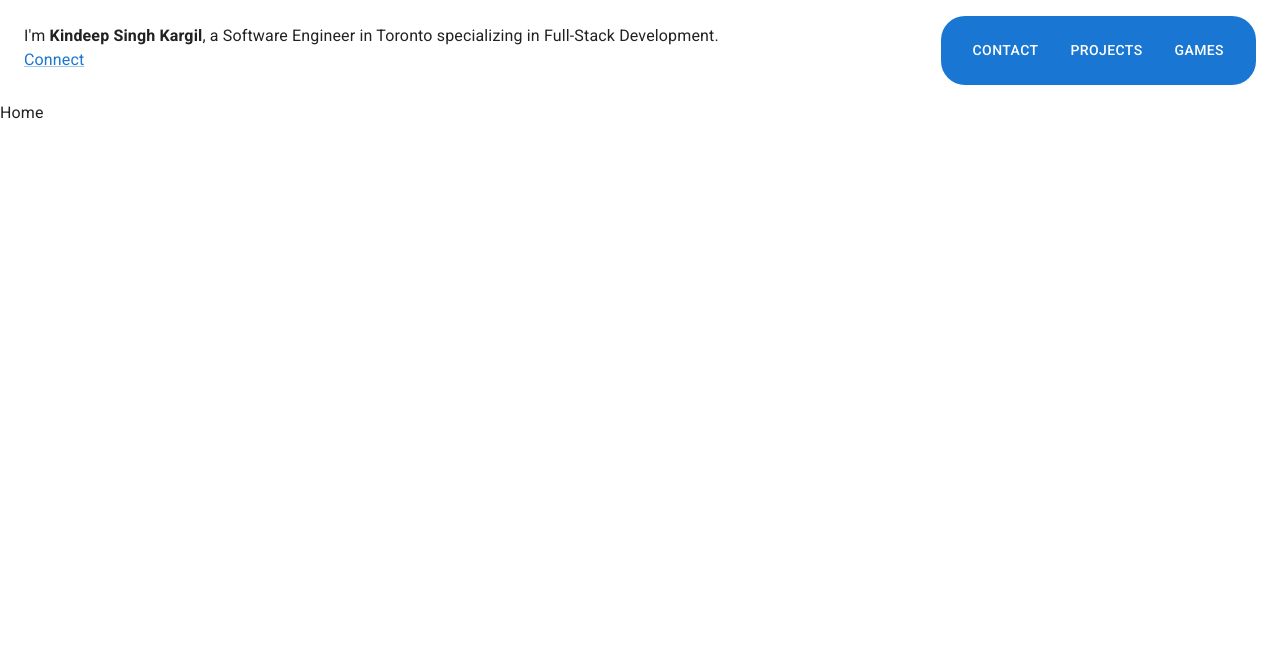
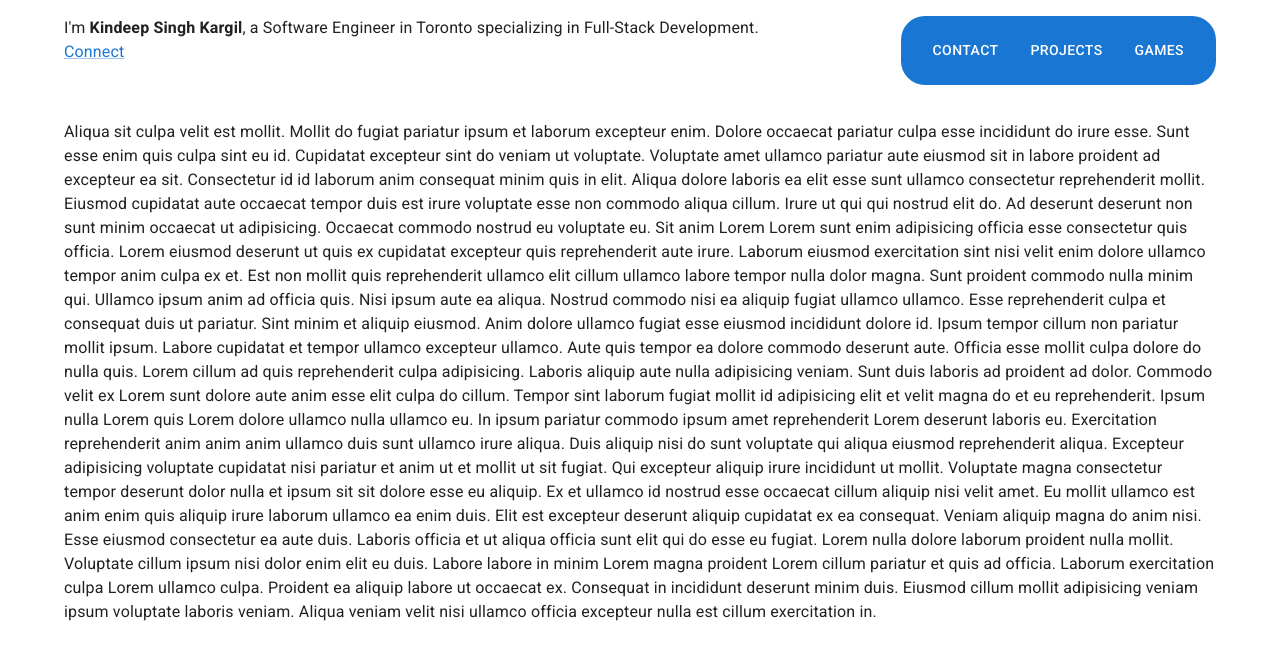
Before and after one commit to kindeep/kindeep.github.io, a React (Create React App) app: page / in a window 1280 px wide. Shown: the top 660 px of the page. Built offline with nearby package versions, Linux system fonts and the light colour scheme.

Commit message:
Home page and about structure

```diff
--- a/src/App.tsx
+++ b/src/App.tsx
@@ -13,6 +13,8 @@ import {
   Routes,
 } from "react-router-dom";
 import Contact from "./pages/Contact";
+import Home from "./pages/Home";
+import AboutHeader from "./components/AboutHeader";
 interface Props {
   children: React.ReactElement;
 }
@@ -32,24 +34,41 @@ function ElevationScroll(props: Props) {
   });
 }
 
+/* Vision: animated item change, collapsible if not enough space, expands vertically when no space,
+ maybe even animates to bottom of screen when small */
 function Navbar() {
   const { pathname } = useLocation();
+
+  const scrolled = useScrollTrigger({
+    disableHysteresis: true,
+    threshold: 0,
+  });
 
   const homePath = pathname === "/";
 
   return (
-    <Box sx={{ display: "flex" }}>
-      <Box sx={{ flexGrow: 1, p: 3 }}>
+    <Container
+      sx={{
+        position: "fixed",
+        top: 0,
+        left: 0,
+        right: 0,
+        pt: 2,
+      }}
+    >
+      <Box sx={{ display: "flex", justifyContent: "flex-end" }}>
+        <Box
+          sx={{
+            flexGrow: 1,
+            pr: 3,
+            display: { xs: "none", md: "block" },
+          }}
+        >
           {homePath && (
             <>
-            <Typography>
-              I'm <b>Kindeep Singh Kargil</b>, a Software Engineer in Toronto
-              specializing in Full-Stack Development.
-            </Typography>
-
-            <Link component={RouterLink} to="/contact">
-              Connect
-            </Link>
+              <Box sx={{ visibility: scrolled ? "hidden" : "block" }}>
+                <AboutHeader />
+              </Box>
             </>
           )}
         </Box>
@@ -58,8 +77,8 @@ function Navbar() {
           sx={{
             display: "flex",
             flexDirection: "column",
-          justifyContent: "center",
-          alignItems: "center",
+            // justifyContent: "center",
+            // alignItems: "center",
           }}
         >
           <div>
@@ -68,8 +87,6 @@ function Navbar() {
                 sx={{
                   bgcolor: "primary.main",
                   borderRadius: 6,
-                mx: 3,
-                my: 2,
                   p: 2,
                   flexGrow: 1,
                   display: "flex",
@@ -112,6 +129,7 @@ function Navbar() {
           </div>
         </Box>
       </Box>
+    </Container>
   );
 }
 
@@ -119,8 +137,9 @@ export default function App() {
   return (
     <>
       <Navbar />
+      <Box sx={{ height: 120 }}></Box>
       <Routes>
-        <Route path="/" element={<>Home</>} />
+        <Route path="/" element={<Home />} />
         <Route path="contact" element={<Contact />} />
         <Route path="games" element={<>Games</>} />
         <Route path="projects" element={<>Projects</>} />
--- /dev/null
+++ b/src/components/AboutHeader.tsx
@@ -0,0 +1,19 @@
+import React from "react";
+import Typography from "@mui/material/Typography";
+import { Link as RouterLink } from "react-router-dom";
+import { Link } from "@mui/material";
+
+export default function AboutHeader() {
+  return (
+    <>
+      <Typography>
+        I'm <b>Kindeep Singh Kargil</b>, a Software Engineer in Toronto
+        specializing in Full-Stack Development.
+      </Typography>
+
+      <Link component={RouterLink} to="/contact">
+        Connect
+      </Link>
+    </>
+  );
+}
--- /dev/null
+++ b/src/pages/Home.tsx
@@ -0,0 +1,62 @@
+import { Box, Container } from "@mui/material";
+import React from "react";
+import AboutHeader from "../components/AboutHeader";
+
+export default function Home() {
+  return (
+    <>
+      <Container>
+        <Box sx={{ display: { xs: "block", md: "none" }, pb: 3 }}>
+          <AboutHeader />
+        </Box>
+        Aliqua sit culpa velit est mollit. Mollit do fugiat pariatur ipsum et
+        laborum excepteur enim. Dolore occaecat pariatur culpa esse incididunt
+        do irure esse. Sunt esse enim quis culpa sint eu id. Cupidatat excepteur
+        sint do veniam ut voluptate. Voluptate amet ullamco pariatur aute
+        eiusmod sit in labore proident ad excepteur ea sit. Consectetur id id
+        laborum anim consequat minim quis in elit. Aliqua dolore laboris ea elit
+        esse sunt ullamco consectetur reprehenderit mollit. Eiusmod cupidatat
+        aute occaecat tempor duis est irure voluptate esse non commodo aliqua
+        cillum. Irure ut qui qui nostrud elit do. Ad deserunt deserunt non sunt
+        minim occaecat ut adipisicing. Occaecat commodo nostrud eu voluptate eu.
+        Sit anim Lorem Lorem sunt enim adipisicing officia esse consectetur quis
+        officia. Lorem eiusmod deserunt ut quis ex cupidatat excepteur quis
+        reprehenderit aute irure. Laborum eiusmod exercitation sint nisi velit
+        enim dolore ullamco tempor anim culpa ex et. Est non mollit quis
+        reprehenderit ullamco elit cillum ullamco labore tempor nulla dolor
+        magna. Sunt proident commodo nulla minim qui. Ullamco ipsum anim ad
+        officia quis. Nisi ipsum aute ea aliqua. Nostrud commodo nisi ea aliquip
+        fugiat ullamco ullamco. Esse reprehenderit culpa et consequat duis ut
+        pariatur. Sint minim et aliquip eiusmod. Anim dolore ullamco fugiat esse
+        eiusmod incididunt dolore id. Ipsum tempor cillum non pariatur mollit
+        ipsum. Labore cupidatat et tempor ullamco excepteur ullamco. Aute quis
+        tempor ea dolore commodo deserunt aute. Officia esse mollit culpa dolore
+        do nulla quis. Lorem cillum ad quis reprehenderit culpa adipisicing.
+        Laboris aliquip aute nulla adipisicing veniam. Sunt duis laboris ad
+        proident ad dolor. Commodo velit ex Lorem sunt dolore aute anim esse
+        elit culpa do cillum. Tempor sint laborum fugiat mollit id adipisicing
+        elit et velit magna do et eu reprehenderit. Ipsum nulla Lorem quis Lorem
+        dolore ullamco nulla ullamco eu. In ipsum pariatur commodo ipsum amet
+        reprehenderit Lorem deserunt laboris eu. Exercitation reprehenderit anim
+        anim anim ullamco duis sunt ullamco irure aliqua. Duis aliquip nisi do
+        sunt voluptate qui aliqua eiusmod reprehenderit aliqua. Excepteur
+        adipisicing voluptate cupidatat nisi pariatur et anim ut et mollit ut
+        sit fugiat. Qui excepteur aliquip irure incididunt ut mollit. Voluptate
+        magna consectetur tempor deserunt dolor nulla et ipsum sit sit dolore
+        esse eu aliquip. Ex et ullamco id nostrud esse occaecat cillum aliquip
+        nisi velit amet. Eu mollit ullamco est anim enim quis aliquip irure
+        laborum ullamco ea enim duis. Elit est excepteur deserunt aliquip
+        cupidatat ex ea consequat. Veniam aliquip magna do anim nisi. Esse
+        eiusmod consectetur ea aute duis. Laboris officia et ut aliqua officia
+        sunt elit qui do esse eu fugiat. Lorem nulla dolore laborum proident
+        nulla mollit. Voluptate cillum ipsum nisi dolor enim elit eu duis.
+        Labore labore in minim Lorem magna proident Lorem cillum pariatur et
+        quis ad officia. Laborum exercitation culpa Lorem ullamco culpa.
+        Proident ea aliquip labore ut occaecat ex. Consequat in incididunt
+        deserunt minim duis. Eiusmod cillum mollit adipisicing veniam ipsum
+        voluptate laboris veniam. Aliqua veniam velit nisi ullamco officia
+        excepteur nulla est cillum exercitation in.
+      </Container>
+    </>
+  );
+}
```
Lines whose indentation alone changed are shown as unchanged.
